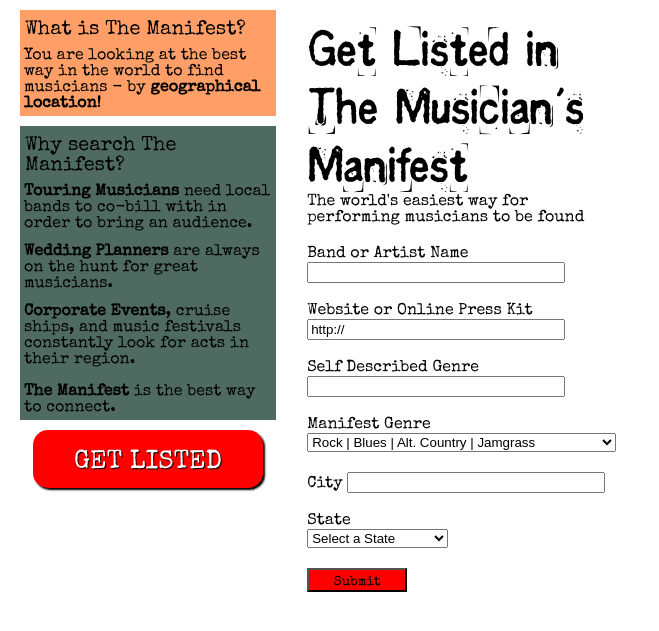
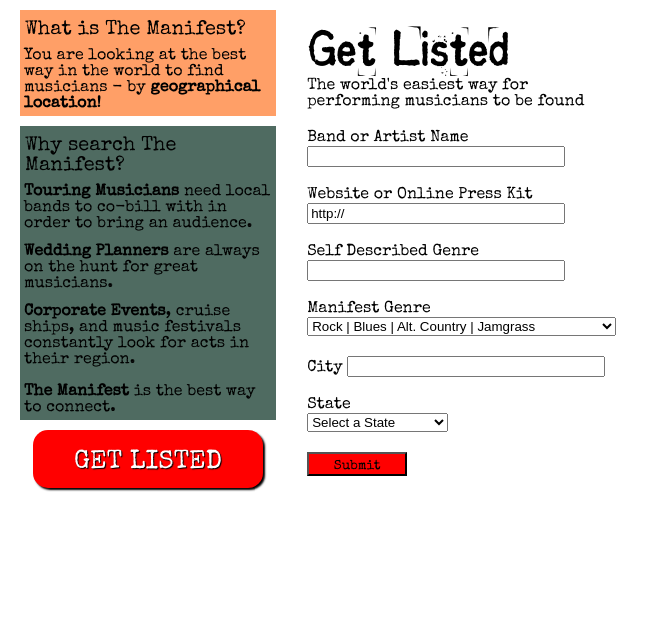
Before and after one commit to criskelly/manifest, a PHP site: page /listed-form.php in a window 1280 px wide. Shown: the part 50-681 px from the top of the page, without its empty margins (0-659 px from the left). Run offline with PHP 8.4, Linux system fonts and the light colour scheme; some libraries are stand-ins or nearby versions.

Commit message:
seriously this time

```diff
--- a/listed-form.php
+++ b/listed-form.php
@@ -20,7 +20,7 @@
 	<div id="content">
 
 		<form action="submitted.php" method="POST" name="get_listed" id="get_listed">
-			<h1>Get Listed in The Musician's Manifest</h1>
+			<h1>Get Listed</h1>
 			<h3>The world's easiest way for performing musicians to be found</h3>
 			<p>
 				<label for="bandname">Band or Artist Name</label>
```
